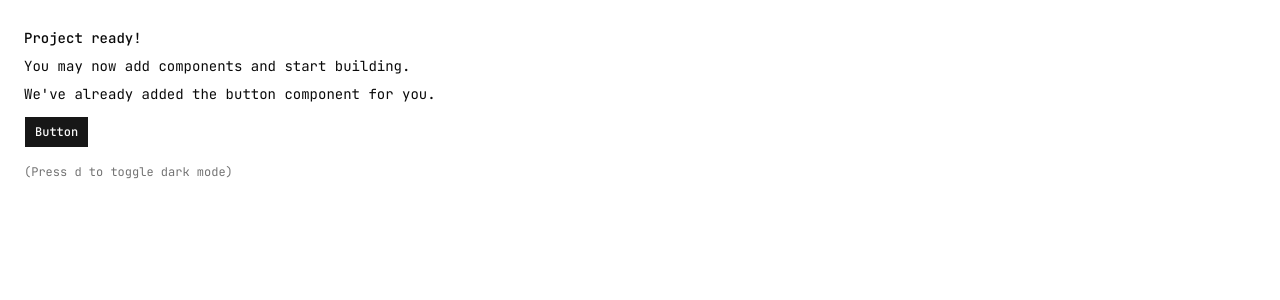
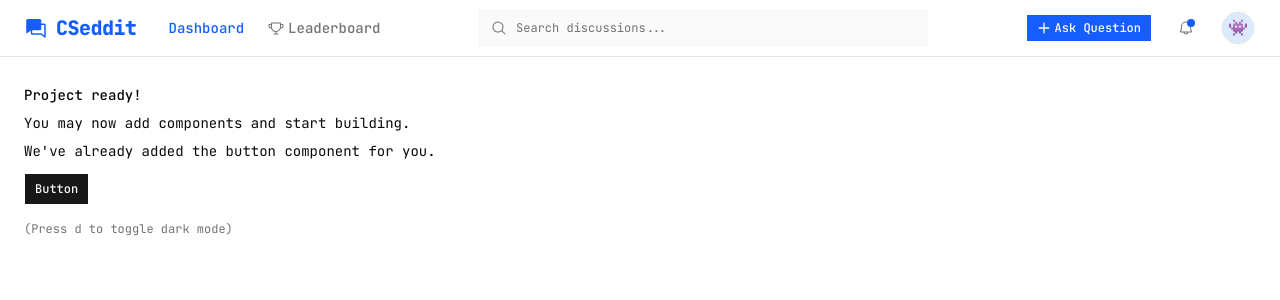
Before and after one commit to oscar-chj/cseddit, a Next.js app: page / in a window 1280 px wide. Shown: the top 300 px of the page. Built offline with nearby package versions, Linux system fonts and the light colour scheme.

Commit message:
feat: implement global shell and header navigation (TASK-003 & TASK-004)

```diff
--- a/src/app/layout.tsx
+++ b/src/app/layout.tsx
@@ -3,6 +3,8 @@ import { Geist, Geist_Mono, JetBrains_Mono } from "next/font/google"
 import "./globals.css"
 import { ThemeProvider } from "@/components/theme-provider"
 import { cn } from "@/lib/utils"
+import Header from "@/components/Header"
+import { Toaster } from "@/components/ui/sonner"
 
 const fontSans = Geist({
   subsets: ["latin"],
@@ -31,7 +33,15 @@ export default function RootLayout({
       )}
     >
       <body>
-        <ThemeProvider>{children}</ThemeProvider>
+        <ThemeProvider>
+          <div className="relative flex min-h-screen flex-col bg-background">
+            <Header />
+            <main className="flex-1">
+              {children}
+            </main>
+          </div>
+          <Toaster position="bottom-right" />
+        </ThemeProvider>
       </body>
     </html>
   )
--- /dev/null
+++ b/src/components/Header.tsx
@@ -0,0 +1,185 @@
+"use client";
+
+import React, { useEffect, useState } from "react";
+import Link from "next/link";
+import { usePathname, useRouter } from "next/navigation";
+import { MagnifyingGlass, Bell, Trophy, Plus, Chats } from "@phosphor-icons/react";
+import { getCurrentUser, getUsers, setCurrentUserId } from "@/lib/mockDb";
+import { User } from "@/types";
+import { toast } from "sonner";
+import {
+  DropdownMenu,
+  DropdownMenuContent,
+  DropdownMenuItem,
+  DropdownMenuLabel,
+  DropdownMenuSeparator,
+  DropdownMenuTrigger,
+} from "@/components/ui/dropdown-menu";
+import { Avatar, AvatarFallback } from "@/components/ui/avatar";
+import { Button } from "@/components/ui/button";
+import { Input } from "@/components/ui/input";
+
+export default function Header() {
+  const router = useRouter();
+  const pathname = usePathname();
+  const [currentUser, setCurrentUser] = useState<User | null>(null);
+  const [allUsers, setAllUsers] = useState<User[]>([]);
+  const [searchQuery, setSearchQuery] = useState("");
+  const [mounted, setMounted] = useState(false);
+
+  useEffect(() => {
+    setMounted(true);
+    setCurrentUser(getCurrentUser());
+    setAllUsers(getUsers());
+  }, []);
+
+  const handleSearchSubmit = (e: React.FormEvent) => {
+    e.preventDefault();
+    if (searchQuery.trim()) {
+      router.push(`/search?q=${encodeURIComponent(searchQuery.trim())}`);
+    }
+  };
+
+  const handleUserSwitch = (userId: string, userName: string) => {
+    setCurrentUserId(userId);
+    toast(`Logged in as ${userName}`);
+    window.location.reload();
+  };
+
+  if (!mounted) {
+    return (
+      <header className="sticky top-0 z-50 w-full border-b bg-background/95 backdrop-blur-md">
+        <div className="mx-auto flex h-14 max-w-7xl items-center justify-between px-4 sm:px-6">
+          <div className="flex items-center gap-6">
+            <span className="text-lg font-bold text-blue-600">CSeddit</span>
+          </div>
+          <div className="h-8 w-8 rounded-full bg-muted animate-pulse" />
+        </div>
+      </header>
+    );
+  }
+
+  return (
+    <header className="sticky top-0 z-50 w-full border-b bg-background/95 backdrop-blur-md border-border">
+      <div className="mx-auto flex h-14 max-w-7xl items-center justify-between px-4 sm:px-6">
+        {/* Brand & Left Navigation */}
+        <div className="flex items-center gap-6 md:gap-8">
+          <Link href="/" className="flex items-center gap-2">
+            <Chats className="h-6 w-6 text-blue-600" weight="fill" />
+            <span className="text-xl font-extrabold tracking-tight text-blue-600">CSeddit</span>
+          </Link>
+          <nav className="hidden md:flex items-center gap-6 text-sm font-medium">
+            <Link
+              href="/"
+              className={`transition-colors hover:text-blue-600 ${
+                pathname === "/" ? "text-blue-600" : "text-muted-foreground"
+              }`}
+            >
+              Dashboard
+            </Link>
+            <Link
+              href="/leaderboard"
+              className={`flex items-center gap-1 transition-colors hover:text-blue-600 ${
+                pathname === "/leaderboard" ? "text-blue-600" : "text-muted-foreground"
+              }`}
+            >
+              <Trophy className="h-4 w-4" />
+              Leaderboard
+            </Link>
+          </nav>
+        </div>
+
+        {/* Global Search Bar */}
+        <form onSubmit={handleSearchSubmit} className="flex-1 max-w-md mx-4 sm:mx-8">
+          <div className="relative flex items-center">
+            <MagnifyingGlass className="absolute left-3 h-4 w-4 text-muted-foreground" />
+            <Input
+              type="search"
+              placeholder="Search discussions..."
+              value={searchQuery}
+              onChange={(e) => setSearchQuery(e.target.value)}
+              className="pl-9 h-9 w-full bg-muted/50 border-muted focus-visible:ring-blue-500"
+            />
+          </div>
+        </form>
+
+        {/* Right Controls */}
+        <div className="flex items-center gap-3 sm:gap-4">
+          <Link href="/create">
+            <Button size="sm" className="bg-blue-600 hover:bg-blue-700 text-white gap-1 flex">
+              <Plus className="h-4 w-4" weight="bold" />
+              <span className="hidden sm:inline">Ask Question</span>
+            </Button>
+          </Link>
+
+          {/* Leaderboard Icon (Mobile only) */}
+          <Link href="/leaderboard" className="md:hidden">
+            <Button size="icon" variant="ghost" className="h-9 w-9">
+              <Trophy className="h-5 w-5 text-muted-foreground" />
+            </Button>
+          </Link>
+
+          {/* Notifications Bell */}
+          <Button size="icon" variant="ghost" className="relative h-9 w-9">
+            <Bell className="h-5 w-5 text-muted-foreground" />
+            <span className="absolute top-2 right-2 flex h-2 w-2 rounded-full bg-blue-600" />
+          </Button>
+
+          {/* Switchable User Dropdown Switcher */}
+          {currentUser && (
+            <DropdownMenu>
+              <DropdownMenuTrigger asChild>
+                <Button variant="ghost" className="relative h-9 w-9 rounded-full p-0 border border-muted/50">
+                  <Avatar className="h-8 w-8 flex items-center justify-center">
+                    <AvatarFallback className="bg-blue-100 text-blue-800 text-base font-semibold">
+                      {currentUser.avatar}
+                    </AvatarFallback>
+                  </Avatar>
+                </Button>
+              </DropdownMenuTrigger>
+              <DropdownMenuContent align="end" className="w-56">
+                <DropdownMenuLabel className="font-semibold text-xs text-muted-foreground">
+                  Logged in as
+                </DropdownMenuLabel>
+                <div className="flex items-center gap-2 p-2">
+                  <span className="text-xl">{currentUser.avatar}</span>
+                  <div className="flex flex-col">
+                    <span className="text-sm font-medium leading-none">{currentUser.name}</span>
+                    <span className="text-xs text-muted-foreground mt-0.5">@{currentUser.username}</span>
+                  </div>
+                </div>
+                <DropdownMenuSeparator />
+                <DropdownMenuItem asChild>
+                  <Link href="/profile" className="w-full cursor-pointer">
+                    View profile
+                  </Link>
+                </DropdownMenuItem>
+                <DropdownMenuSeparator />
+                <DropdownMenuLabel className="font-semibold text-xs text-muted-foreground">
+                  Simulate switching user
+                </DropdownMenuLabel>
+                {allUsers.map((user) => (
+                  <DropdownMenuItem
+                    key={user.id}
+                    onClick={() => handleUserSwitch(user.id, user.name)}
+                    className={`flex items-center justify-between cursor-pointer ${
+                      user.id === currentUser.id ? "bg-muted font-medium" : ""
+                    }`}
+                  >
+                    <div className="flex items-center gap-2">
+                      <span className="text-base">{user.avatar}</span>
+                      <span>{user.name}</span>
+                    </div>
+                    {user.id === currentUser.id && (
+                      <span className="h-1.5 w-1.5 rounded-full bg-blue-600" />
+                    )}
+                  </DropdownMenuItem>
+                ))}
+              </DropdownMenuContent>
+            </DropdownMenu>
+          )}
+        </div>
+      </div>
+    </header>
+  );
+}
```
